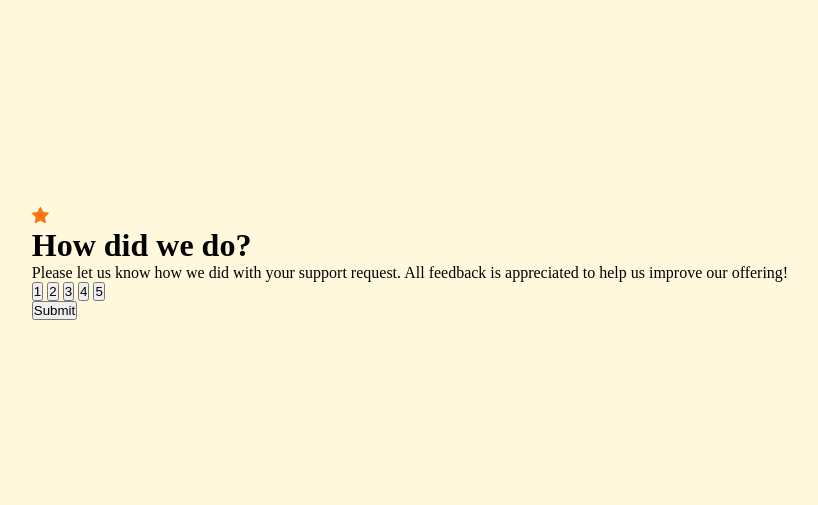
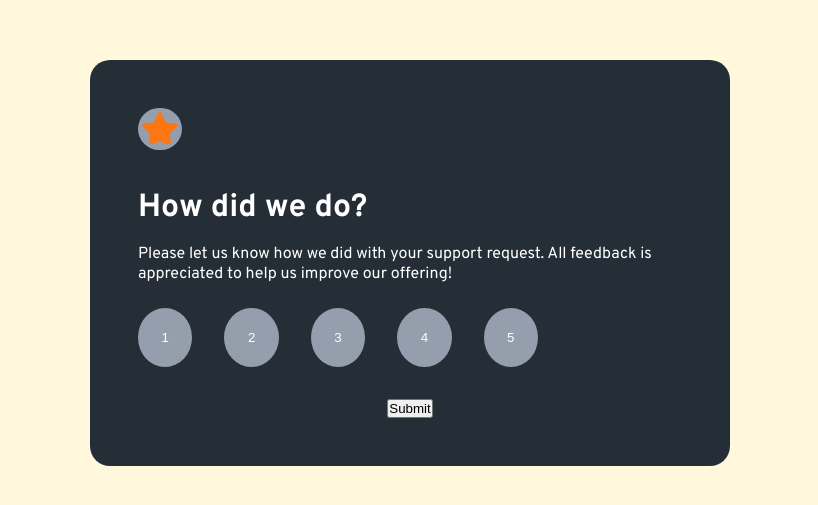
Before and after one commit to ks9927/Interactive-Rating, a plain HTML site: page docs/index.html in a window 1280 px wide. Shown: the part 137-642 px from the top of the page, without its empty margins (230-1048 px from the left). Drawn offline with Linux system fonts and the light colour scheme.

Commit message:
added basic styling to rating box

```diff
--- a/docs/index.html
+++ b/docs/index.html
@@ -17,7 +17,7 @@
   <div class="rating-container">
     <!-- Star Div -->
     <div class="star-div">
-      <img src="images/icon-star.svg" alt="icon of star">
+      <img class="star-icon" src="images/icon-star.svg" alt="icon of star">
     </div>
 
     <!-- Text Div -->
--- a/docs/styles.css
+++ b/docs/styles.css
@@ -25,8 +25,57 @@ body {
   display: flex;
   justify-content: center;
   align-items: center;
+  font-family: var(--font-fam);
 }
 
+.rating-container {
+  background-color: var(--dark-blue);
+  width: 50%;
+  height: 50%;
+  padding: 3em;
+  border-radius: 20px;
+}
+
+.rating-container h1,
+.rating-container p {
+  color: var(--white);
+  text-align: left;
+}
+
+.star-icon {
+  background-color: var(--light-grey);
+  border-radius: 50px;
+  padding: 0.25em;
+  width: 8%;
+  margin-bottom: 2em;
+}
+
+.rating-container p {
+  margin-top: 1em;
+  margin-bottom: 1.5em;
+}
+
+.rate-buttons-div {
+  margin-bottom: 2em;
+  display: flex;
+  gap: 2em;
+}
+
+.rating-btn {
+  padding: 1.5em;
+  border-radius: 50%;
+  border: solid 2px var(--light-grey);
+  background-color: var(--light-grey);
+  color: var(--white);
+  height: 10%;
+  width: 10%;
+}
+
+.submit-div {
+  display: flex;
+  justify-content: center;
+  align-items: center;
+}
 
 /* Attr DIv */
 .attribution { font-size: 11px; text-align: center; }
```
